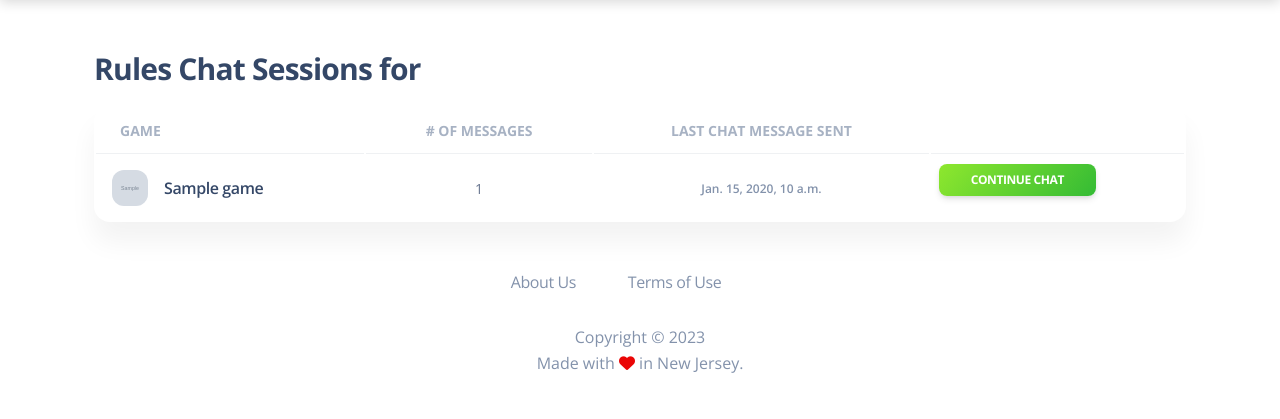
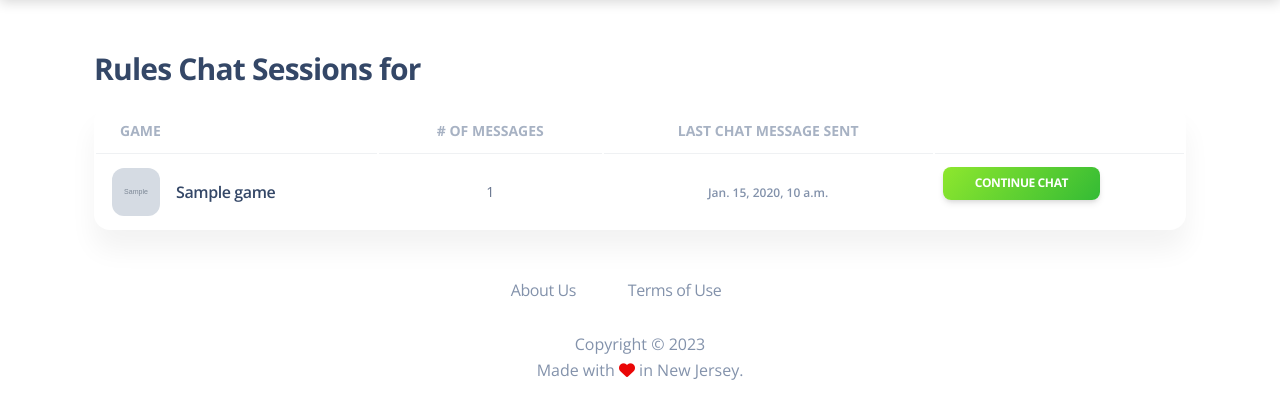
Before and after one commit to daugaard/rulesbot, a Django app: template chat/templates/chat/sessions.html in a window 1280 px wide. Shown: the part 57-476 px from the top of the page. Run offline with Django 4.2, Linux system fonts and the light colour scheme; the template is opened without the code that fills it: most values are stand-ins (such as "Sample title", 1, 10 or a date in 2020); grey boxes marked "Sample" are stand-in pictures; data that the repository does not hold is empty; parts of the project's set-up code (start-up, migrations or seed data) failed here and were passed over; some libraries are stand-ins or nearby versions.

Commit message:
more styling.

```diff
--- a/chat/templates/chat/_session_list.html
+++ b/chat/templates/chat/_session_list.html
@@ -16,7 +16,7 @@
                     <a href="{% url 'chat:view_chat_session' session.session_slug %}" class="text-secondary" data-toggle="tooltip" data-original-title="Continue chat">
                         <div class="d-flex px-2 py-1">
                             <div>
-                            <img src="{{ session.game.card_image.url }}" class="avatar avatar-sm me-3">
+                            <img src="{{ session.game.card_image.url }}" class="avatar me-3">
                             </div>
                             <div class="d-flex flex-column justify-content-center">
                             <h6 class="mb-0 ">{{ session.game.name }}</h6>
--- a/chat/templates/chat/chat.html
+++ b/chat/templates/chat/chat.html
@@ -44,7 +44,7 @@
                 <div class="card blur shadow-blur" style="height:85vh !important">
                     <div class="card-header shadow-lg">
                         <div class="row">
-                            <img src="{{chat_session.game.card_image.url}}" class="float-start rounded-3 chat-image">
+                            <img src="{{chat_session.game.card_image.url}}" class="float-start chat-image">
                             <div class="float-start col">
                                 <h6 class="text-gradient text-primary mb-0"">Let's talk about</h6>
                                 <h4 class="mt-0">{{chat_session.game.name}}</h4>
```
